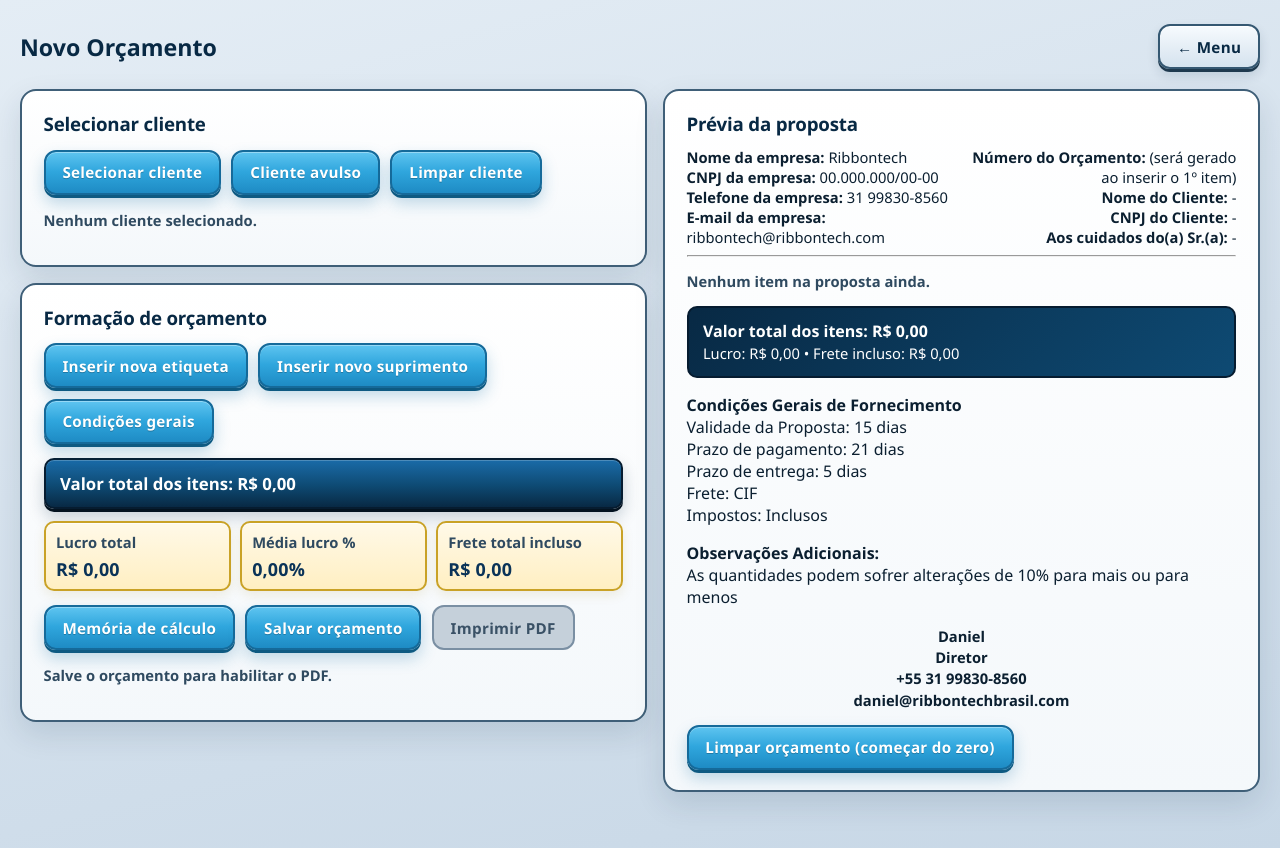
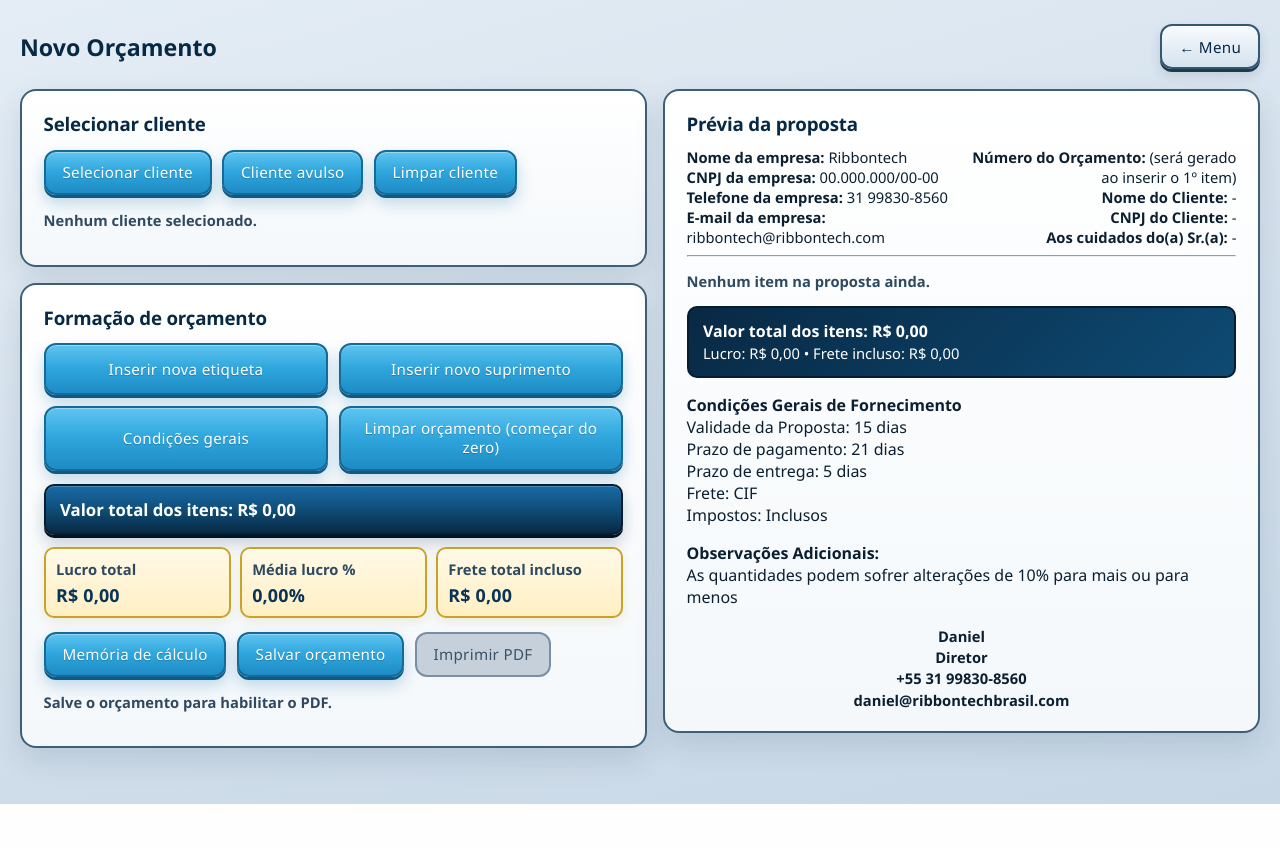
Before and after one commit to danielgontijo20-ai/ORC_Ribb, a FastAPI app: page /orcamentos/novo in a window 1280 px wide. After the commit the page ends 804 px from the top, so only its background shows below. Run offline with FastAPI, Linux system fonts and the light colour scheme; a user stored in the database is signed in; data comes from the database, SQL or seed files in the repository.

Commit message:
Move clear-quote button and equalize formation actions.
Increase header logo width by 50%, place Limpar orçamento beside condições gerais with equal button sizes, and remove bold weight from button text.

Co-authored-by: danielgontijo20-ai <danielgontijo20-ai@users.noreply.github.com>

```diff
--- a/src/services/pdf_proposta.py
+++ b/src/services/pdf_proposta.py
@@ -75,8 +75,8 @@ def gerar_pdf_proposta(
 
     story = []
 
-    # Logo cabeçalho — ~2x o tamanho anterior (70×36 → 140×72)
-    logo_w, logo_h = 140.0, 72.0
+    # Logo cabeçalho — +50% sobre 140×72 (limitado à largura útil A4 ~180mm)
+    logo_w, logo_h = 180.0, 92.6
     if logo_cabecalho and Path(logo_cabecalho).exists():
         story.append(_logo_cell(logo_cabecalho, logo_w, logo_h))
         story.append(Spacer(1, 3 * mm))
--- a/web/static/css/app.css
+++ b/web/static/css/app.css
@@ -103,7 +103,7 @@ input[readonly], textarea[readonly], select:disabled {
   border: 2px solid #156A9A;
   border-radius: 12px;
   padding: 0.72rem 1.05rem;
-  font-weight: 800;
+  font-weight: 400;
   font-size: 0.95rem;
   letter-spacing: 0.02em;
   cursor: pointer;
@@ -191,6 +191,30 @@ input[readonly], textarea[readonly], select:disabled {
 .btn-block { width: 100%; margin-top: 1rem; }
 .btn-row { display: flex; flex-wrap: wrap; gap: 0.65rem; margin-top: 0.85rem; align-items: center; }
 .btn-row .btn, .btn-row button.btn { margin: 0; }
+.btn-row-equal {
+  display: grid;
+  grid-template-columns: repeat(2, minmax(0, 1fr));
+  gap: 0.65rem;
+  align-items: stretch;
+}
+.btn-row-equal > form {
+  margin: 0;
+  display: flex;
+  min-width: 0;
+}
+.btn-row-equal .btn {
+  width: 100%;
+  min-height: 52px;
+  display: inline-flex;
+  align-items: center;
+  justify-content: center;
+  text-align: center;
+  white-space: normal;
+  line-height: 1.25;
+}
+@media (max-width: 640px) {
+  .btn-row-equal { grid-template-columns: 1fr; }
+}
 
 .error {
   background: #FCE8E8;
@@ -466,7 +490,7 @@ input:disabled, select:disabled, textarea:disabled {
   padding: 0.9rem 1rem;
   border: 2px solid #156A9A;
   border-radius: 12px;
-  font-weight: 800;
+  font-weight: 400;
   font-size: 0.95rem;
   letter-spacing: 0.02em;
   color: #FFFFFF;
@@ -503,7 +527,7 @@ input:disabled, select:disabled, textarea:disabled {
 
 .logo-preview {
   display: block;
-  max-width: 480px; /* 2x o tamanho anterior (240px) */
+  max-width: 720px; /* +50% sobre 480px */
   width: 100%;
   height: auto;
   margin: 0 0 0.85rem;
--- a/web/templates/orcamento_novo.html
+++ b/web/templates/orcamento_novo.html
@@ -36,10 +36,11 @@
     <div class="card surface">
       <h3>Formação de orçamento</h3>
       {% if not readonly %}
-      <div class="btn-row">
+      <div class="btn-row btn-row-equal">
         <form method="post" action="/orcamentos/novo/modo"><input type="hidden" name="modo" value="etiqueta" /><button class="btn btn-primary {% if modo=='etiqueta' %}is-active{% endif %}" type="submit">Inserir nova etiqueta</button></form>
         <form method="post" action="/orcamentos/novo/modo"><input type="hidden" name="modo" value="suprimentos" /><button class="btn btn-primary {% if modo=='suprimentos' %}is-active{% endif %}" type="submit">Inserir novo suprimento</button></form>
         <form method="post" action="/orcamentos/novo/dialog"><input type="hidden" name="dialog" value="condicoes" /><button class="btn btn-primary" type="submit">Condições gerais</button></form>
+        <form method="post" action="/orcamentos/novo/limpar"><button class="btn btn-primary" type="submit">Limpar orçamento (começar do zero)</button></form>
       </div>
       {% endif %}
 
@@ -149,11 +150,6 @@
         </div>
         {% endif %}
       </div>
-      {% if not readonly %}
-      <form method="post" action="/orcamentos/novo/limpar" class="btn-row">
-        <button class="btn btn-primary" type="submit">Limpar orçamento (começar do zero)</button>
-      </form>
-      {% endif %}
     </div>
   </div>
 </div>
```
